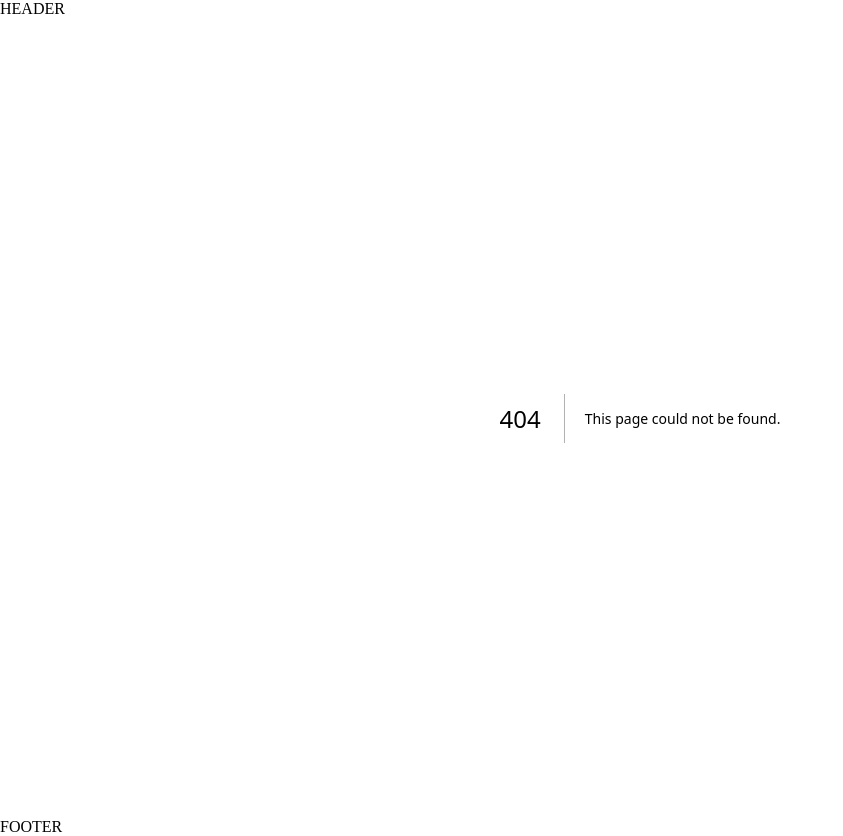
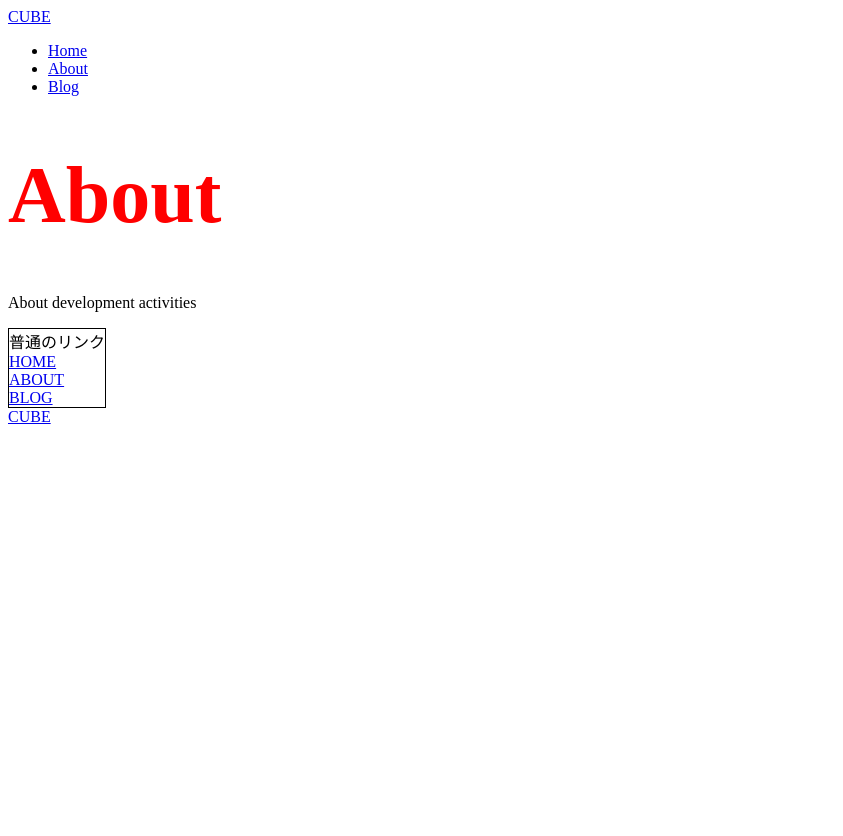
Before and after one commit to ChishioHikaru/blog-next, a Next.js app: page /about in a window 1280 px wide. Before the commit this address had no page. Shown: the whole page, without its empty margins (0-843 px from the left). After the commit the page ends 800 px from the top, so only its background shows below. Built offline with nearby package versions, Linux system fonts and the light colour scheme.

Commit message:
リンク設定完了

```diff
--- a/components/footer.js
+++ b/components/footer.js
@@ -1,3 +1,5 @@
+import Logo from 'components/logo'
+
 export default function Footer() {
-  return <footer>FOOTER</footer>
+  return <footer>{<Logo />}</footer>
 }
--- a/components/header.js
+++ b/components/header.js
@@ -1,3 +1,11 @@
+import Logo from 'components/logo'
+import Nav from 'components/nav'
+
 export default function Header() {
-  return <header>HEADER</header>
+  return (
+    <header>
+      <Logo />
+      <Nav />
+    </header>
+  )
 }
--- a/components/hero.js
+++ b/components/hero.js
@@ -1,8 +1,22 @@
-export default function Hero() {
+export default function Hero({ title, subtitle, imageOn = false }) {
   return (
     <div>
-      <h1 style={{ color: 'red', fontSize: '80px' }}>CUBE</h1>
-      <p>アウトプットしていくサイト</p>
+      <h1 style={{ color: 'red', fontSize: '80px' }}>{title}</h1>
+      <p>{subtitle}</p>
+      {imageOn && <figure>[画像]</figure>}
+      <div
+        className="link_wrap"
+        style={{ border: '1px solid #000', display: 'inline-block' }}
+      >
+        <span>普通のリンク</span>
+        <br />
+
+        <a href="/">HOME</a>
+        <br />
+        <a href="about">ABOUT</a>
+        <br />
+        <a href="blog">BLOG</a>
+      </div>
     </div>
   )
 }
--- /dev/null
+++ b/components/logo.js
@@ -0,0 +1,9 @@
+import Link from 'next/link'
+
+export default function Logo() {
+  return (
+    <Link href="/">
+      <span>CUBE</span>
+    </Link>
+  )
+}
--- /dev/null
+++ b/components/nav.js
@@ -0,0 +1,23 @@
+import Link from 'next/link'
+
+export default function Nav() {
+  return (
+    <ul>
+      <li>
+        <Link href="/">
+          <span>Home</span>
+        </Link>
+      </li>
+      <li>
+        <Link href="/about">
+          <span>About</span>
+        </Link>
+      </li>
+      <li>
+        <Link href="/blog">
+          <span>Blog</span>
+        </Link>
+      </li>
+    </ul>
+  )
+}
--- /dev/null
+++ b/pages/about.js
@@ -0,0 +1,5 @@
+import Hero from 'components/hero'
+
+export default function About() {
+  return <Hero title="About" subtitle="About development activities" />
+}
--- /dev/null
+++ b/pages/blog/index.js
@@ -0,0 +1,5 @@
+import Hero from 'components/hero'
+
+export default function Blog() {
+  return <Hero title="Blog" subtitle="Recent Posts" />
+}
--- a/pages/index.js
+++ b/pages/index.js
@@ -25,5 +25,5 @@
 import Hero from 'components/hero'
 
 export default function Home() {
-  return <Hero />
+  return <Hero title="CUBE" subtitle="アウトプットしていくサイト" imageOn />
 }
```
Also changed, not shown: tsconfig.json (+5 -2 lines).
